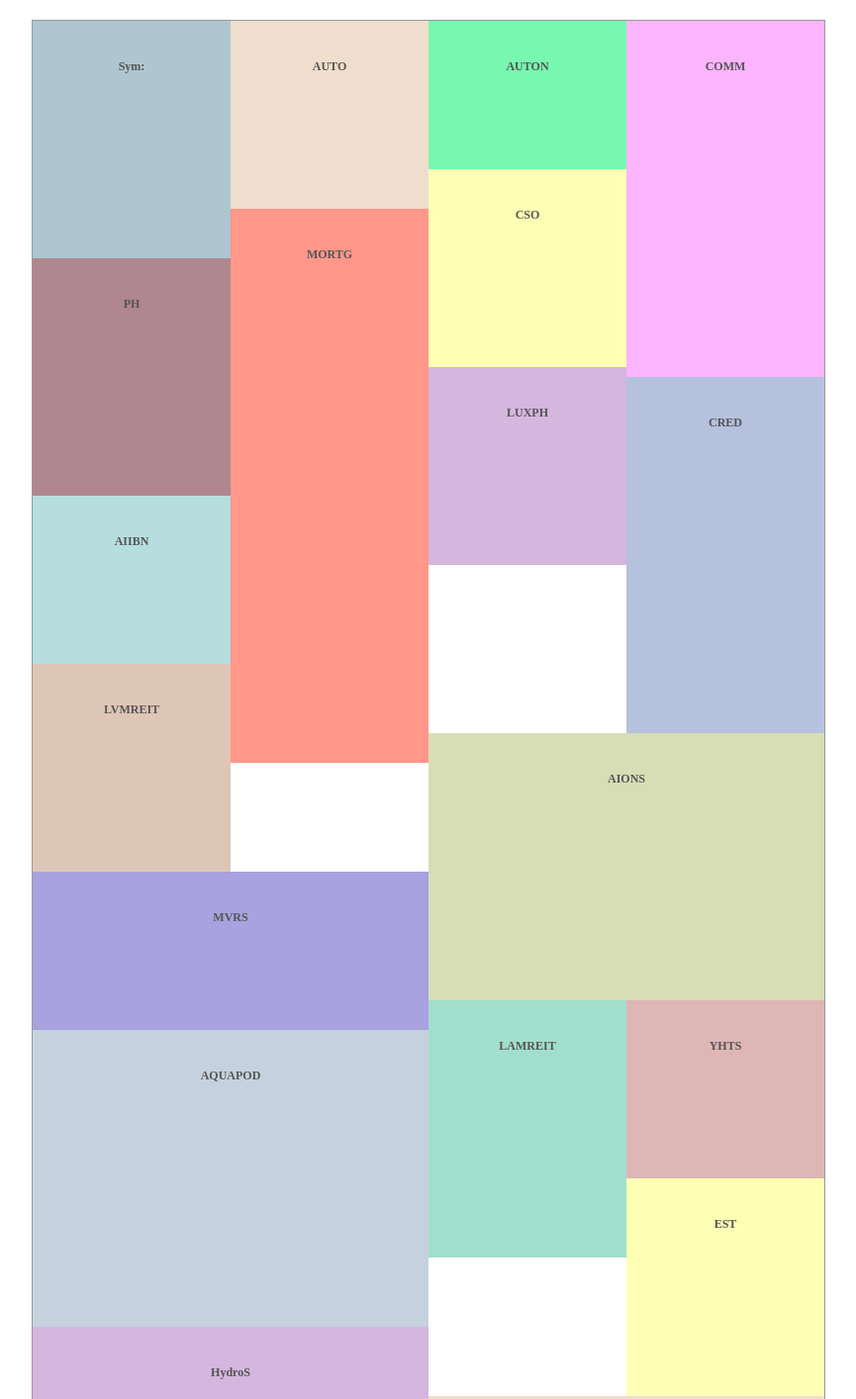
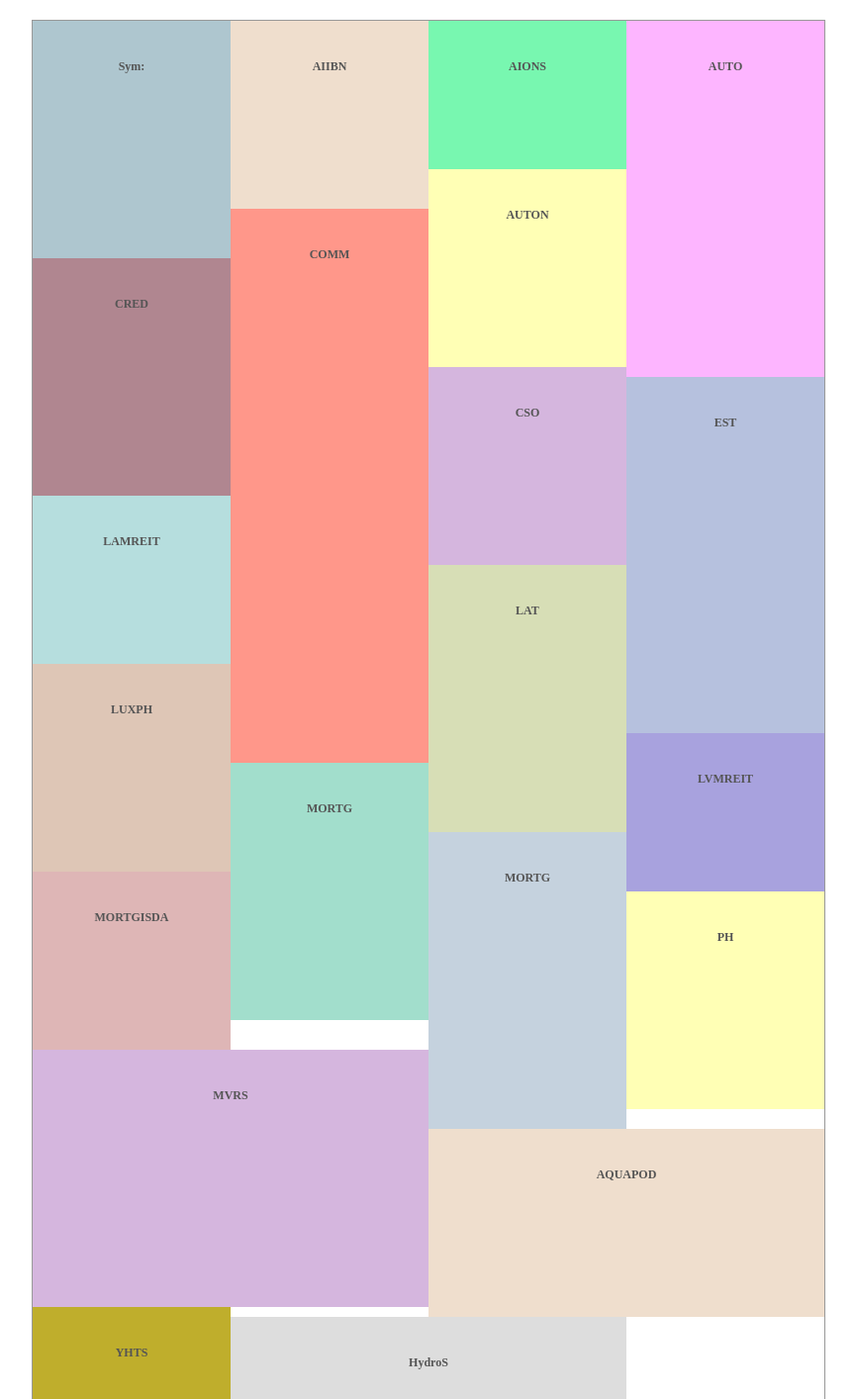
Before and after one commit to iccol/iccol, a plain HTML site: page index.html in a window 1280 px wide. Shown: the top 1414 px of the page at 99% size, without its empty margins (207-1072 px from the left). Drawn offline with nearby package versions, Linux system fonts and the light colour scheme.

Commit message:
Update index.html

```diff
--- a/index.html
+++ b/index.html
@@ -15,22 +15,25 @@
 <body>
 	<div class="grid">
 		<div class="grid-item">Sym:</div>
+                <div class="grid-item">AIIBN</div>
+                <div class="grid-item">AIONS</div>
 		<div class="grid-item">AUTO</div>
 		<div class="grid-item">AUTON</div>
 		<div class="grid-item">COMM</div>
+                <div class="grid-item">CRED</div>
 		<div class="grid-item">CSO</div>
+                <div class="grid-item">EST</div>
+                <div class="grid-item">LAMREIT</div>
+                <div class="grid-item">LAT</div>
+                <div class="grid-item">LUXPH</div>
+		<div class="grid-item">LVMREIT</div>
 		<div class="grid-item">MORTG</div>
+                <div class="grid-item">MORTG</div>
+                <div class="grid-item">MORTGISDA</div>
 		<div class="grid-item">PH</div>
-		<div class="grid-item">LUXPH</div>
-		<div class="grid-item">CRED</div>
-		<div class="grid-item">AIIBN</div>
-		<div class="grid-item grid-item-double">AIONS</div>
-		<div class="grid-item">LVMREIT</div>
 		<div class="grid-item grid-item-double">MVRS</div>
-		<div class="grid-item">LAMREIT</div>
 		<div class="grid-item grid-item-double">AQUAPOD</div>
 		<div class="grid-item">YHTS</div>
-		<div class="grid-item">EST</div>
 		<div class="grid-item grid-item-double">HydroS</div>
 		<div class="grid-item grid-item-double">Ah</div>
                 <div class="grid-item grid-item-double">CARAT</div>
```
